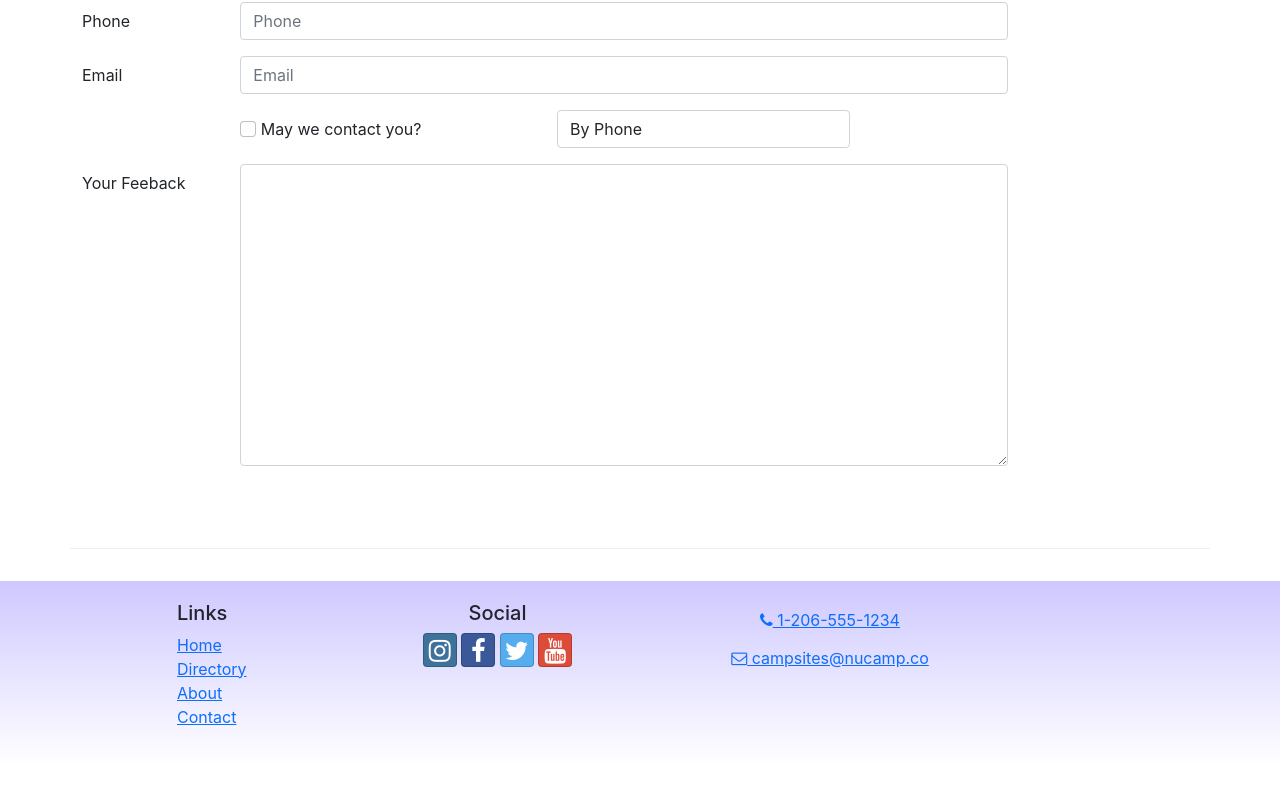
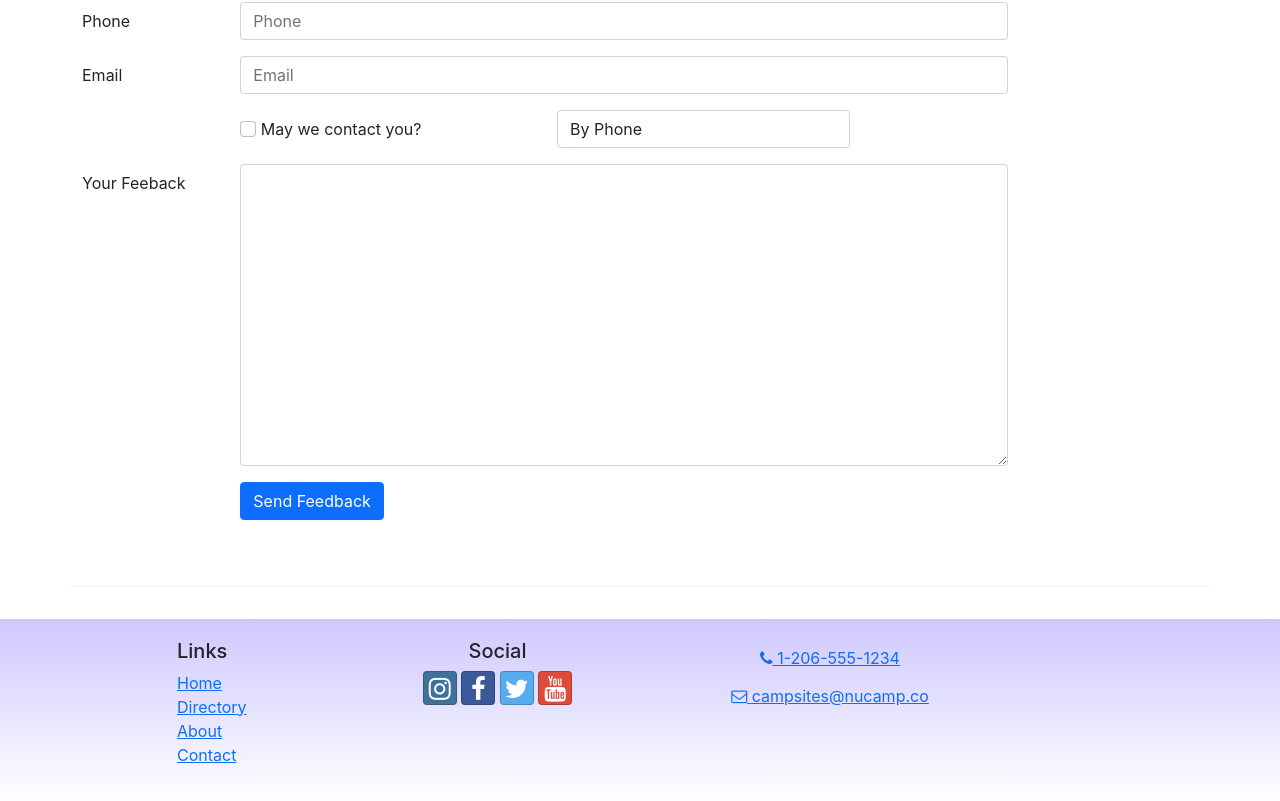
Before and after one commit to VindhyaJoshi07/NucampFolder, a React (Create React App) app in the folder WebDev/3-React/nucampsite/: page /contact in a window 1280 px wide. Shown: the part 720-1521 px from the top of the page. Before the commit the page ends 1485 px from the top, so only its background shows below. Built offline with nearby package versions, Linux system fonts and the light colour scheme.

Commit message:
ContactForm Part 3

```diff
--- a/WebDev/3-React/nucampsite/src/components/ContactForm.js
+++ b/WebDev/3-React/nucampsite/src/components/ContactForm.js
@@ -2,6 +2,12 @@
 import { Formik, Field, Form } from "formik";
 
 const ContactForm = () => {
+
+    const handleSubmit = (values, { resetForm }) =>{
+        console.log('form values:', values);
+        console.log('in JSON format:', JSON.stringify(values));
+        resetForm();
+    }
     return(
         <Formik
             initialValues = {{
@@ -13,6 +19,7 @@
                 contactType: 'By Phone',
                 feedback: ''
             }}
+            onSubmit={handleSubmit}
             >
                 <Form>
                     <FormGroup row>
@@ -104,7 +111,11 @@
                     </FormGroup>
 
                     <FormGroup row>
-
+                        <Col md={{ size: 10, offset: 2 }}>
+                            <Button type="submit" color="primary">
+                                Send Feedback
+                            </Button>
+                        </Col>
                     </FormGroup>
                 </Form>
         </Formik>
```
